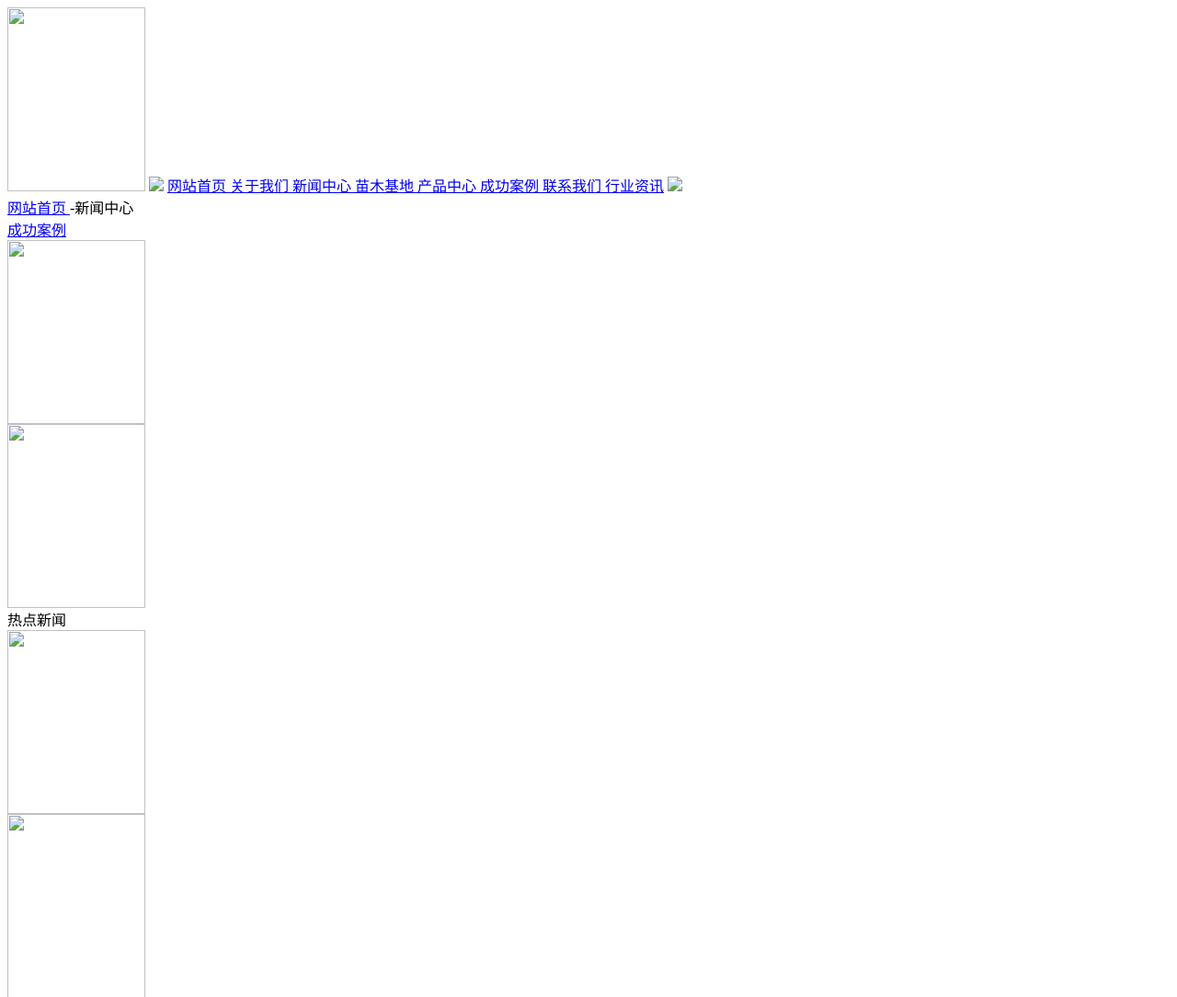
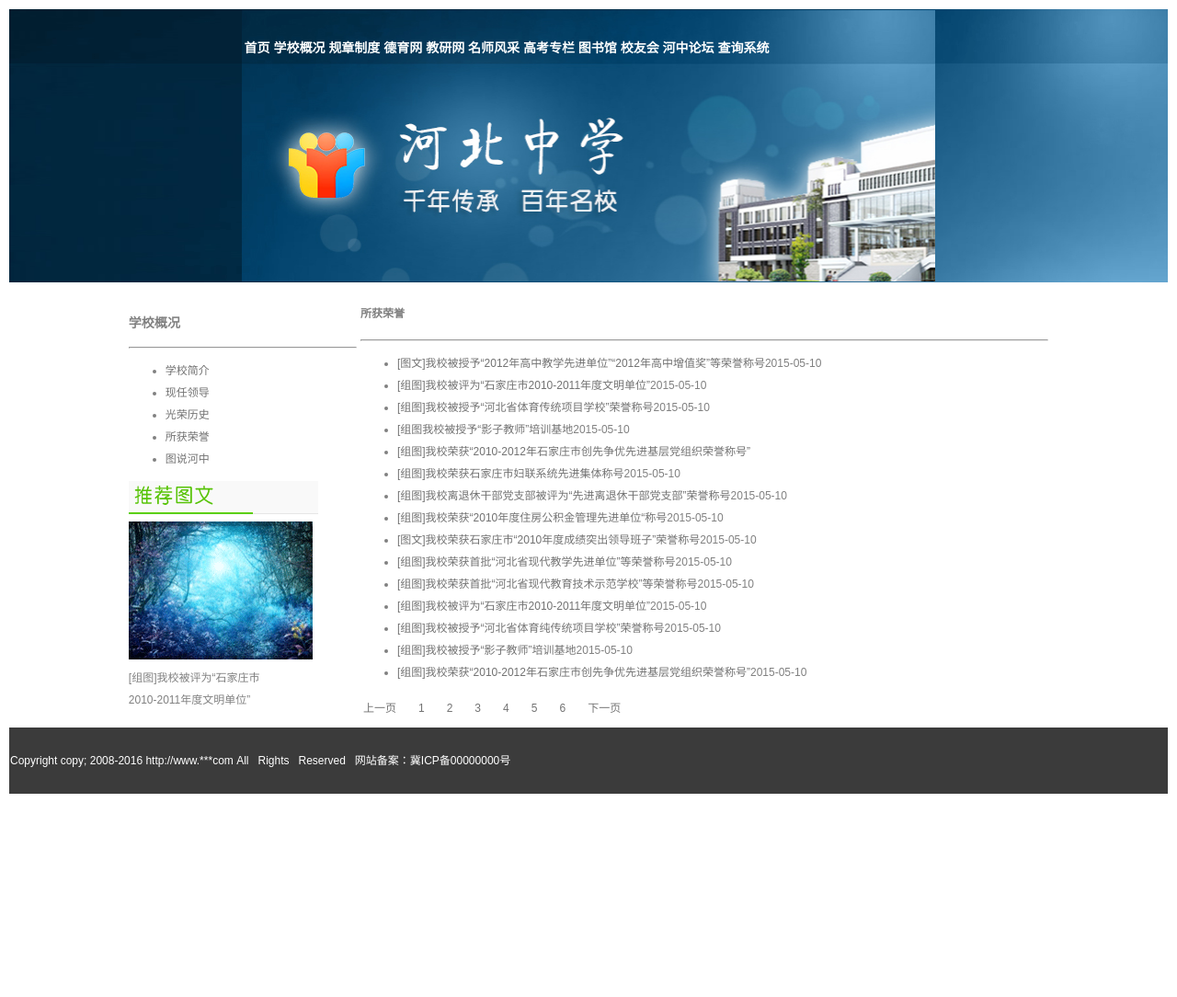
Before and after one commit to huoningxiao1996/Web1, a plain HTML site: page lab1/list.html in a window 1280 px wide. Shown: the top 1084 px of the page at 92% size. After the commit the page ends 873 px from the top, so only its background shows below. Drawn offline with Linux system fonts and the light colour scheme; files that its build step writes are made by us from their sources.

Commit message:
实验七已完成

```diff
--- /dev/null
+++ b/lab1/css/index.css
@@ -0,0 +1,4 @@
+#no3{font-family: '微软雅黑';
+	 font-size: 16px;
+	 color:#65a7d0;
+	 font-weight: boder;}
--- /dev/null
+++ b/lab1/css/list.css
@@ -0,0 +1,3 @@
+a:hover{font-size: 14px;
+		color:#b9f605;
+		text-decoration: none;}
--- /dev/null
+++ b/lab1/css/style.css
@@ -0,0 +1,14 @@
+body{font-size:12px;
+font-family:'Arial';
+color:gray;
+line-height:2em;}
+a:link{color:#727272;
+	   text-decoration: none;}
+a:hover{text-decoration: underline;}
+.no1{font-size:14px;
+	 color:#b9f605;
+	 font-weight:bolder;}
+.no2{color:white;}
+a:hover{color:#b9f605;
+	   text-decoration: none;}
+#no3{color:#fdb306;}
--- a/lab1/list.html
+++ b/lab1/list.html
@@ -1,35 +1,101 @@
+<!DOCTYPE html>
 <html>
     <head>
-		<title>实验三</title>
+		<title>河北中学</title>
 		<meta charset="utf-8"/>
+        <link rel="stylesheet" type="text/css" href="style.css">
+        <link rel="stylesheet" type="text/css" href="list.css">
     </head>
     <body>
-		<img src="imges/web6.jpg" width="150" height="200">
-		<img src="imges/web7.jpg">
-		<a href="http://c.biancheng.net/cpp/u/jiaocheng/">网站首页 关于我们 新闻中心 苗木基地 产品中心 成功案例 联系我们 行业资讯</a>
-		<img src="imges/web8.jpg"><br/>
-		<a href="http://c.biancheng.net/cpp/u/jiaocheng/">网站首页 </a>
-		<h>-新闻中心</h><br/>
-		<a href="http://c.biancheng.net/cpp/u/jiaoceng/">成功案例</a><br/>
-		<img src="imges/web1.jpg" width="150" height="200"><br/>
-		<img src="imges/web2.jpg" width="150" height="200"><br/>
-		<a herf="http://c.biancheng.net/cpp/u/jiaocheng/">热点新闻</a><br/>
-		<img src="imges/web3.jpg" width="150" height="200"><br/>
-		<img src="imges/web5.jpg" width="150" height="200"><br/>
-		<a href="http://c.biancheng.net/cpp/u/jiaocheng/">新闻中心</a><br/>
+    	<table width="100%"align="center">
+    		<tr>
+    			<td background="images/bg.gif"  width="100%">
+    				<table background="images/banner.jpg" align="center" width="60%">
+    					<tr>
+    						<td class="no1" height="75px">
+    							<a href="content.html"><font color="white">首页 </font></a>
+    							<a href="content.html"><font color="white">学校概况 </font></a>
+    							<a href="content.html"><font color="white">规章制度 </font></a>
+    							<a href="content.html"><font color="white">德育网</font></a>
+    							<a href="content.html"><font color="white">教研网 </font></a>
+    							<a href="content.html"><font color="white">名师风采 </font></a>
+    							<a href="content.html"><font color="white">高考专栏 </font></a>
+    							<a href="content.html"><font color="white">图书馆 </font></a>
+    							<a href="content.html"><font color="white">校友会 </font></a>
+    							<a href="content.html"><font color="white">河中论坛 </font></a>
+    							<a href="content.html"><font color="white">查询系统 </font></a>
+    						</td>
+    					</tr>
+    					<tr>
+    						<td colspan="11" height="210px"></td>
+    					</tr>
+    				</table>
+    			</td>
+    		</tr>
+            <tr>
+            <td>
+                <table width="80%" align="center">
+                <tr>
+
+                <td width="25%">
+                    <h3>学校概况</h3>
+                    <hr/>
                     <ul>
-			<li> <a href="http://c.biancheng.net/cpp/u/jiaocheng/">林业科学研究所举办专业技术培训班</a> <h>2017-02-12</h> </li><br/>
-			<li> <a href="http://c.biancheng.net/cpp/u/jiaocheng/">林业科学研究所举办专业技术培训班</a> <h>2017-02-12</h> </li><br/>
-			<li> <a href="http://c.biancheng.net/cpp/u/jiaocheng/">林业科学研究所举办专业技术培训班</a> <h>2017-02-11</h> </li><br/>
-			<li> <a href="http://c.biancheng.net/cpp/u/jiaocheng/">林业科学研究所举办专业技术培训班</a> <h>2017-02-11</h> </li><br/>
-			<li> <a href="http://c.biancheng.net/cpp/u/jiaocheng/">林业科学研究所举办专业技术培训班</a> <h>2017-02-11</h> </li><br/>
-			<li> <a href="http://c.biancheng.net/cpp/u/jiaocheng/">林业科学研究所举办专业技术培训班</a> <h>2017-02-11</h> </li><br/>
-			<li> <a href="http://c.biancheng.net/cpp/u/jiaocheng/">林业科学研究所举办专业技术培训班</a> <h>2017-02-11</h> </li><br/>
-			<li> <a href="http://c.biancheng.net/cpp/u/jiaocheng/">林业科学研究所举办专业技术培训班</a> <h>2017-02-11</h> </li><br/>
-			<li> <a href="http://c.biancheng.net/cpp/u/jiaocheng/">林业科学研究所举办专业技术培训班</a> <h>2017-02-11</h> </li><br/>
-			<li> <a href="http://c.biancheng.net/cpp/u/jiaocheng/">林业科学研究所举办专业技术培训班</a> <h>2017-02-11</h> </li><br/>
-			<li> <a href="http://c.biancheng.net/cpp/u/jiaocheng/">林业科学研究所举办专业技术培训班</a> <h>2017-02-11</h> </li><br/>
-			<li> <a href="http://c.biancheng.net/cpp/u/jiaocheng/">林业科学研究所举办专业技术培训班</a> <h>2017-02-11</h> </li><br/>
+                        <li><a href="#">学校简介</a></li>
+                        <li><a href="#">现任领导</a></li>
+                        <li><a href="#">光荣历史</a></li>
+                        <li><a href="#">所获荣誉</a></li>
+                        <li><a href="#">图说河中</a></li>
                     </ul>
+                    <img src="images/tjpic.gif" alt="推荐图文"/><br/>
+                    <img src="images/pic.gif" alt="树林"/><br/>
+                    [组图]我校被评为“石家庄市<br/>2010-2011年度文明单位”
+                </td>
+                <td width="75%">
+
+                    <h4>所获荣誉</h4>
+                    <hr/>
+                    <ul>
+                        <li><a href="#">[图文]我校被授予“2012年高中教学先进单位”“2012年高中增值奖”等荣誉称号</a>2015-05-10</li>
+                        <li><a href="#">[组图]我校被评为“石家庄市2010-2011年度文明单位”</a>2015-05-10</li>
+                        <li><a href="#">[组图]我校被授予“河北省体育传统项目学校”荣誉称号</a>2015-05-10</li>
+                        <li><a href="#">[组图我校被授予“影子教师”培训基地</a>2015-05-10</li>
+                        <li><a href="#">[组图]我校荣获“2010-2012年石家庄市创先争优先进基层党组织荣誉称号”</a></li>
+                        <li><a href="#">[组图]我校荣获石家庄市妇联系统先进集体称号</a>2015-05-10</li>
+                        <li><a href="#">[组图]我校离退休干部党支部被评为“先进离退休干部党支部”荣誉称号</a>2015-05-10</li>
+                        <li><a href="#">[组图]我校荣获“2010年度住房公积金管理先进单位“称号</a>2015-05-10</li>
+                        <li><a href="#">[图文]我校荣获石家庄市“2010年度成绩突出领导班子”荣誉称号</a>2015-05-10</li>
+                        <li><a href="#">[组图]我校荣获首批“河北省现代教学先进单位”等荣誉称号</a>2015-05-10</li>
+                        <li><a href="#">[组图]我校荣获首批“河北省现代教育技术示范学校”等荣誉称号</a>2015-05-10</li>
+                        <li><a href="#">[组图]我校被评为“石家庄市2010-2011年度文明单位”</a>2015-05-10</li>
+                        <li><a href="#">[组图]我校被授予“河北省体育纯传统项目学校”荣誉称号</a>2015-05-10</li>
+                        <li><a href="#">[组图]我校被授予“影子教师”培训基地</a>2015-05-10</li>
+                        <li><a href="#">[组图]我校荣获“2010-2012年石家庄市创先争优先进基层党组织荣誉称号”</a>2015-05-10</li>
+                    </ul>
+                    <table>
+                        <tr>
+                            <td><a href="#">上一页</a>&nbsp;&nbsp;&nbsp;&nbsp;&nbsp;&nbsp;</td>
+                            <td><a href="#">1</a>&nbsp;&nbsp;&nbsp;&nbsp;&nbsp;&nbsp;</td>
+                            <td><a href="#">2</a>&nbsp;&nbsp;&nbsp;&nbsp;&nbsp;&nbsp;</td>
+                            <td><a href="#">3</a>&nbsp;&nbsp;&nbsp;&nbsp;&nbsp;&nbsp;</td>
+                            <td><a href="#">4</a>&nbsp;&nbsp;&nbsp;&nbsp;&nbsp;&nbsp;</td>
+                            <td><a href="#">5</a>&nbsp;&nbsp;&nbsp;&nbsp;&nbsp;&nbsp;</td>
+                            <td><a href="#">6</a>&nbsp;&nbsp;&nbsp;&nbsp;&nbsp;&nbsp;</td>
+                            <td><a href="#">下一页</a>&nbsp;&nbsp;&nbsp;&nbsp;&nbsp;&nbsp;</td>
+                        </tr>
+                    </table>
+                </td>
+                </tr>
+                </table>
+            </td>
+            </tr>
+            <tr>
+
+                <td height="70px" background="images/foot_bg.gif">
+                <font color="white">Copyright copy; 2008-2016&nbsp;http://www.***com&nbsp;All &nbsp; Rights &nbsp; Reserved &nbsp; 网站备案：冀ICP备00000000号</font>
+                </td>
+
+            </tr>
+        </table>
     </body>
 </html>
```
Also changed, not shown: lab1/content.html (+5 -3 lines), lab1/css/content.css (added, +10 -0 lines), lab1/index.html (+3 -1 lines). Lines whose indentation alone changed are shown as unchanged.
